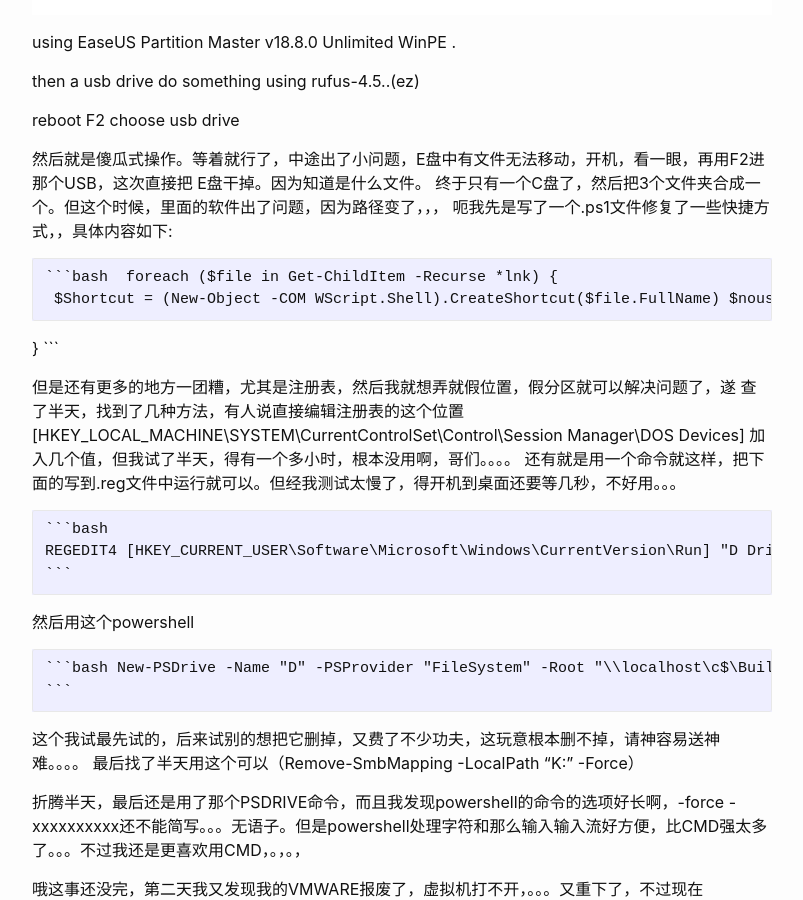
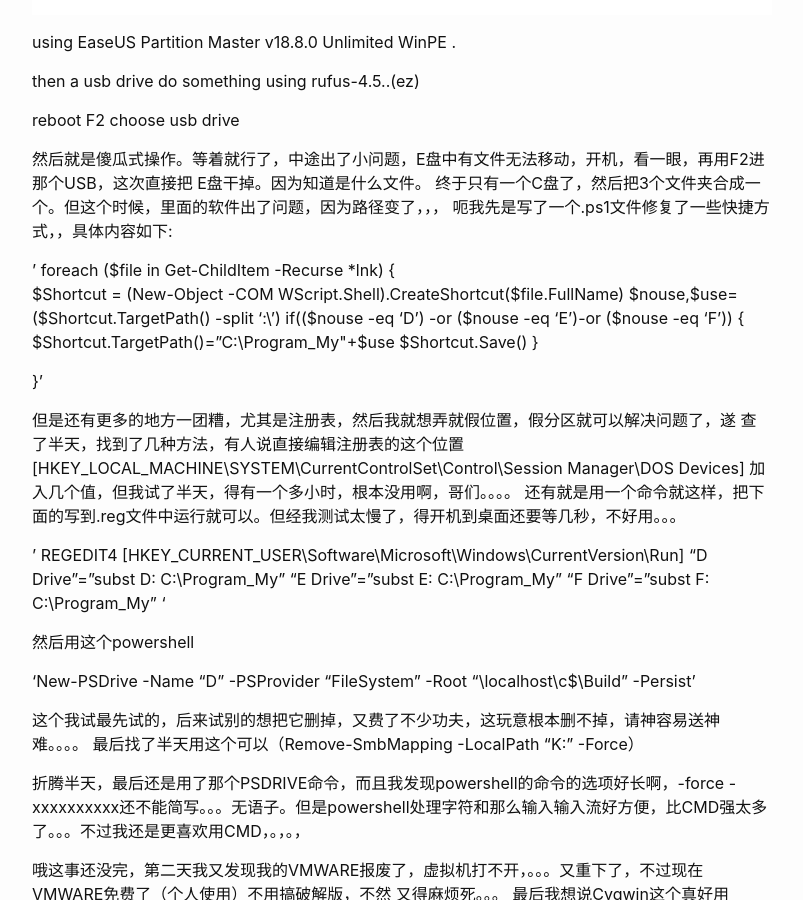
Before and after one commit to zzfhadr/izuchannn.github.io, a Jekyll site: the page built from _posts/2024-09-06-周五-8：54：49：33-windowsdrive.markdown, in a window 1280 px wide and 900 px high, scrolled down 1165 px. Shown: the whole window, without its empty margins (238-1041 px from the left). Built offline with Jekyll 4.4.1, drawn with Linux system fonts in a browser that asks for light colours.

````diff
--- a/_posts/2024-09-06-周五-8：54：49：33-windowsdrive.markdown
+++ b/_posts/2024-09-06-周五-8：54：49：33-windowsdrive.markdown
@@ -28,8 +28,7 @@ E盘干掉。因为知道是什么文件。
 终于只有一个C盘了，然后把3个文件夹合成一个。但这个时候，里面的软件出了问题，因为路径变了，，，
 呃我先是写了一个.ps1文件修复了一些快捷方式，，具体内容如下:
 
-    ```bash
- foreach ($file in Get-ChildItem -Recurse *lnk)
+' foreach ($file in Get-ChildItem -Recurse *lnk)
 {
      $Shortcut = (New-Object -COM WScript.Shell).CreateShortcut($file.FullName)
 $nouse,$use=($Shortcut.TargetPath() -split ':\\')
@@ -39,8 +38,8 @@ $Shortcut.TargetPath()="C:\Program_My\"+$use
 $Shortcut.Save()
 }
 
-}
-    ```
+}'
+
 
 但是还有更多的地方一团糟，尤其是注册表，然后我就想弄就假位置，假分区就可以解决问题了，遂
 查了半天，找到了几种方法，有人说直接编辑注册表的这个位置
@@ -48,19 +47,18 @@ $Shortcut.Save()
 加入几个值，但我试了半天，得有一个多小时，根本没用啊，哥们。。。。
 还有就是用一个命令就这样，把下面的写到.reg文件中运行就可以。但经我测试太慢了，得开机到桌面还要等几秒，不好用。。。
 
-    ```bash
-	REGEDIT4
+
+'	REGEDIT4
 [HKEY_CURRENT_USER\Software\Microsoft\Windows\CurrentVersion\Run]
 "D Drive"="subst D: C:\\Program_My"
 "E Drive"="subst E: C:\\Program_My"
-"F Drive"="subst F: C:\\Program_My"
-    ```
+"F Drive"="subst F: C:\\Program_My" '
+
 
 然后用这个powershell
 
-    ```bash
-New-PSDrive -Name "D" -PSProvider "FileSystem" -Root "\\localhost\c$\Build" -Persist
-    ```
+
+'New-PSDrive -Name "D" -PSProvider "FileSystem" -Root "\\localhost\c$\Build" -Persist'
 
 
 这个我试最先试的，后来试别的想把它删掉，又费了不少功夫，这玩意根本删不掉，请神容易送神难。。。。
````
